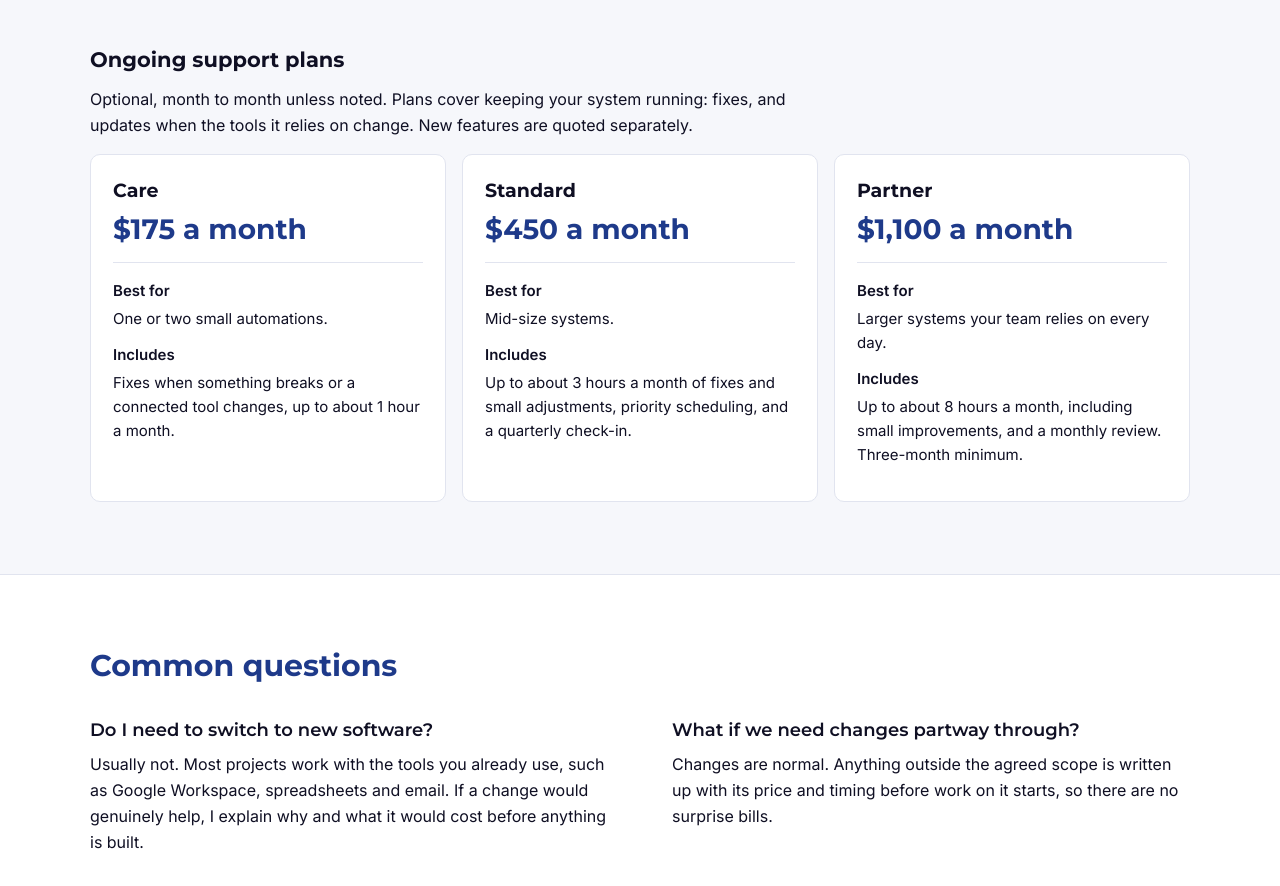
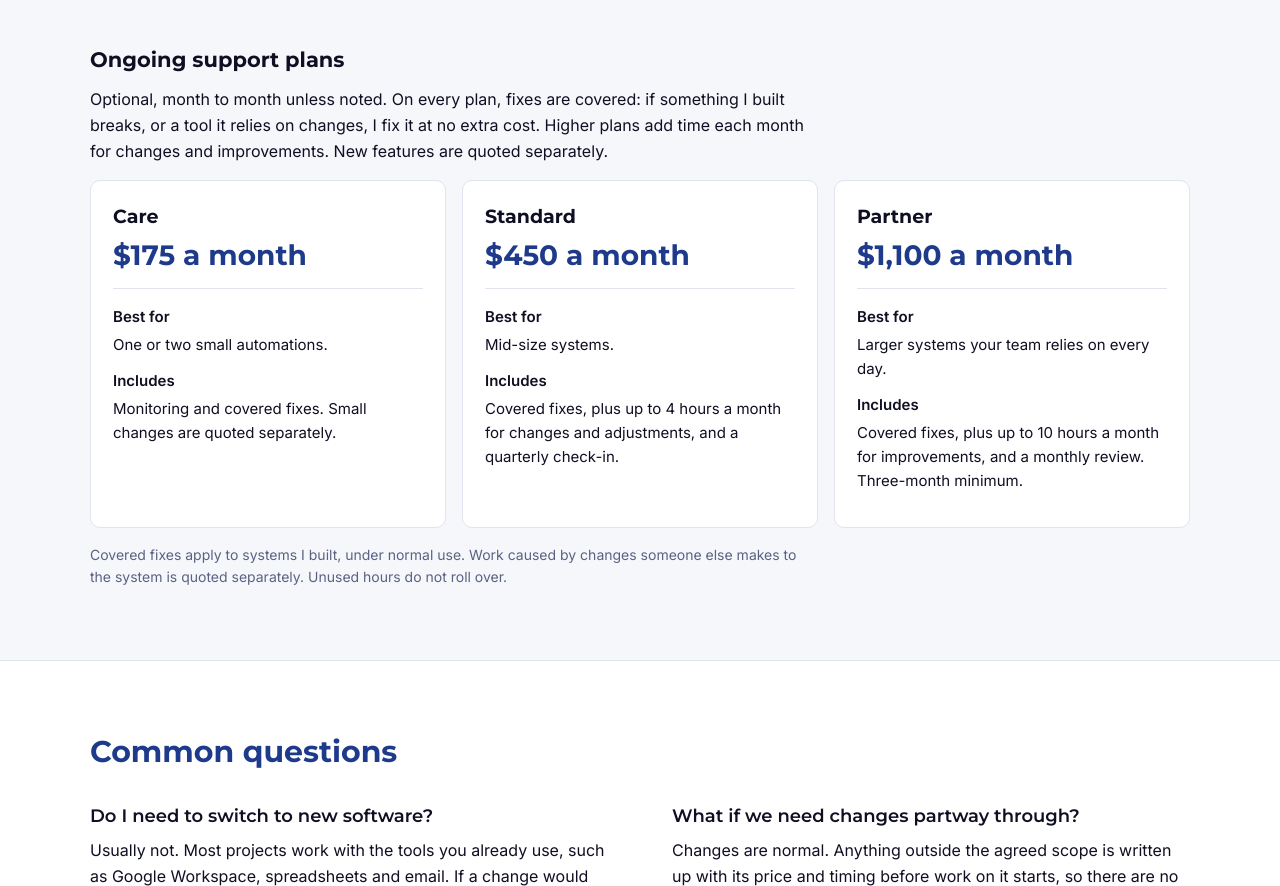
Before and after one commit to Regassa-Automations/regassa-automations-website, an Astro site: page /services in a window 1280 px wide. Shown: the part 2927-3813 px from the top of the page. Built offline with nearby package versions, Linux system fonts and the light colour scheme; Astro itself is replaced by a stand-in of ours; a web font is replaced by a local one.

Commit message:
Restructure support plans: fixes covered, hours for changes only
Fixes to systems Ayu built are covered on every plan without an hour cap
(fair-use note added). Monthly hours now apply only to changes and
improvements: Care none, Standard up to 4, Partner up to 10.

Co-Authored-By: Claude Opus 5.5 <noreply@anthropic.com>
Claude-Session: https://claude.ai/code/session_01LtnQGj2BprWmmVNFJi4byo

```diff
--- a/src/data/services.ts
+++ b/src/data/services.ts
@@ -144,28 +144,29 @@ export const pricing = {
   },
   support: {
     h3: 'Ongoing support plans',
-    text: 'Optional, month to month unless noted. Plans cover keeping your system running: fixes, and updates when the tools it relies on change. New features are quoted separately.',
+    text: 'Optional, month to month unless noted. On every plan, fixes are covered: if something I built breaks, or a tool it relies on changes, I fix it at no extra cost. Higher plans add time each month for changes and improvements. New features are quoted separately.',
+    fairUse:
+      'Covered fixes apply to systems I built, under normal use. Work caused by changes someone else makes to the system is quoted separately. Unused hours do not roll over.',
     plans: [
       {
         name: 'Care',
         price: '$175 a month',
         fit: 'One or two small automations.',
-        includes:
-          'Fixes when something breaks or a connected tool changes, up to about 1 hour a month.',
+        includes: 'Monitoring and covered fixes. Small changes are quoted separately.',
       },
       {
         name: 'Standard',
         price: '$450 a month',
         fit: 'Mid-size systems.',
         includes:
-          'Up to about 3 hours a month of fixes and small adjustments, priority scheduling, and a quarterly check-in.',
+          'Covered fixes, plus up to 4 hours a month for changes and adjustments, and a quarterly check-in.',
       },
       {
         name: 'Partner',
         price: '$1,100 a month',
         fit: 'Larger systems your team relies on every day.',
         includes:
-          'Up to about 8 hours a month, including small improvements, and a monthly review. Three-month minimum.',
+          'Covered fixes, plus up to 10 hours a month for improvements, and a monthly review. Three-month minimum.',
       },
     ],
   },
--- a/src/pages/services.astro
+++ b/src/pages/services.astro
@@ -153,6 +153,7 @@ import { meta, intro, whatIBuild, howItWorks, pricing, faq, next } from '../data
           </li>
         ))}
       </ul>
+      <p class="sv-fineprint">{pricing.support.fairUse}</p>
     </div>
   </section>
 
@@ -401,6 +402,14 @@ import { meta, intro, whatIBuild, howItWorks, pricing, faq, next } from '../data
     line-height: 26px;
   }
 
+  .sv-fineprint {
+    max-width: 52em;
+    margin-top: var(--space-4);
+    font-size: 14px;
+    line-height: 22px;
+    color: var(--text-muted);
+  }
+
   .sv-faq {
     display: grid;
     grid-template-columns: repeat(2, minmax(0, 1fr));
```
Also changed, not shown: tests/services.spec.ts (+1 -0 lines).
